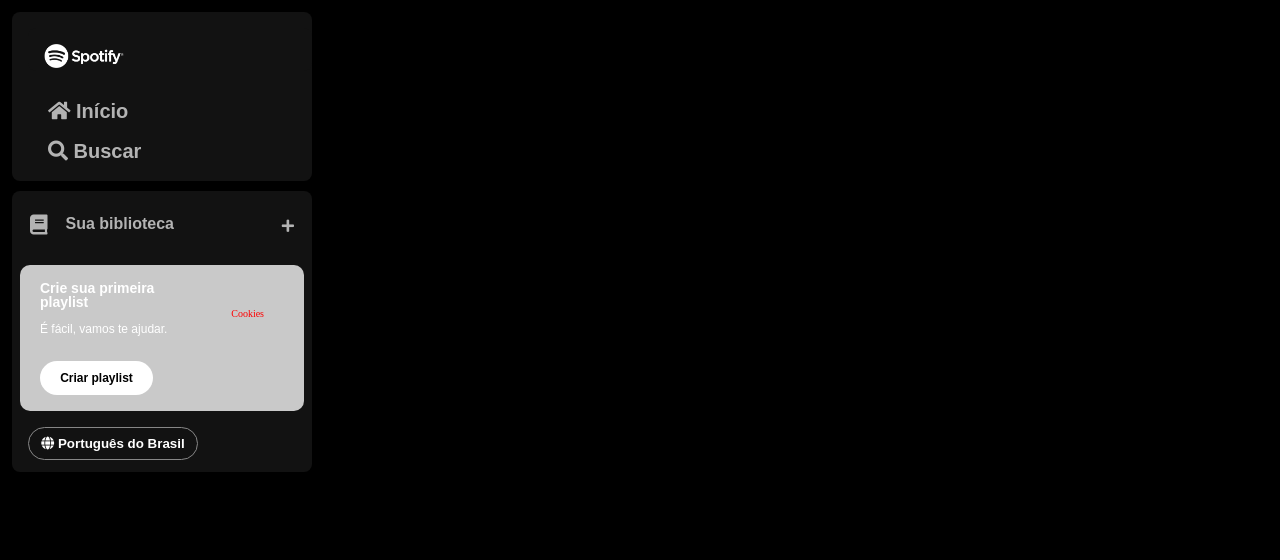
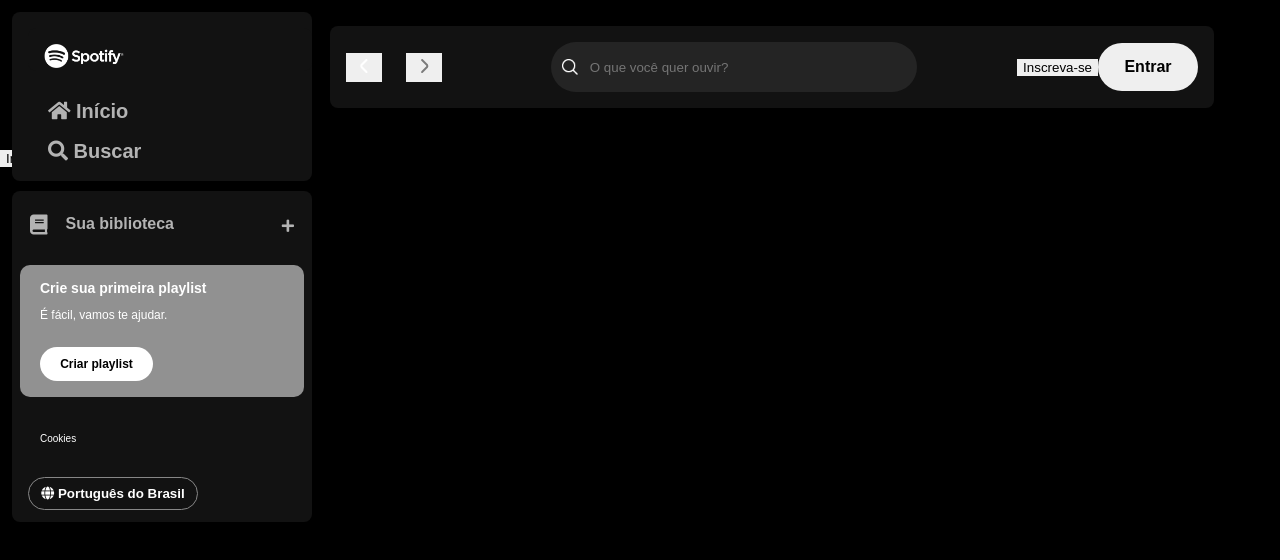
Before and after one commit to nilsonamaral/Imerssao-FrontEnd-Alura, a plain HTML site: page index.html in a window 1280 px wide. Drawn offline with Linux system fonts and the light colour scheme; files that its build step writes are made by us from their sources.

Commit message:
tem que arrumar header

```diff
--- a/index.html
+++ b/index.html
@@ -1,7 +1,9 @@
 <!DOCTYPE html>
 <html lang="pt-BR">
     <link rel="stylesheet" href="style/styles/reset.css">
-    <link rel="stylesheet" href="../Imerssao-FrontEnd-Alura/style/style.css">
+    <link rel="stylesheet" href="style/style/sidebar.css">
+    <link rel="stylesheet" href="style/style/main-content.css">
+    <link rel="stylesheet" href="style/style/vars.css">
     <script src="../Imerssao-FrontEnd-Alura/javaScript/main.js"></script>
     <link rel="stylesheet" href="https://use.fontawesome.com/releases/v5.15.4/css/solid.css"
         integrity="sha384-Tv5i09RULyHKMwX0E8wJUqSOaXlyu3SQxORObAI08iUwIalMmN5L6AvlPX2LMoSE" crossorigin="anonymous" />
@@ -53,10 +55,10 @@
                                     <span>Criar playlist</span>
                             </button>
                     </div>
+                </section>
                 <div class="cookies">
                     <a href="">Cookies</a>
                 </div>
-                </section>
                 <div class="languages">
                     <button class="languages__button">
                         <span class="fa fa-globe"></span>
@@ -66,5 +68,40 @@
 
       </div>
     </div>
+    <main>
+        <div class="main-container">
+            <nav class="header__navigation">
+                <div class="navigation">
+                    <button class="arrow-left">
+                        <img src="style/assets/icons/small-left.png" alt="seta esquerda">
+                    </button>
+                    <button class="arrow-right">
+                        <img src="style/assets/icons/small-right.png" alt="seta direita">
+                    </button>
+                </div>
+
+                    <div class="header__search">
+                        <img src="style/assets/icons/search.png" alt="">
+                        <input id="search-input" type="text" maxlength="800" placeholder="O que você quer ouvir?">
+                    </div>
+
+                    <div class="header__login">
+                        <button class="subcribe">Inscreva-se</button>
+                        <button class="login">Entrar</button>
+                    </div>
+            </nav>
+        </div>
+    </main>
+    <footer class="disclaumer-premiun">
+        <div>
+            <div class="textinfo__footer">
+                <p class="text-info__footer-head">Teste o Premiun de graça</p>
+                <p class="text-details">Inscreva-se para curtir música ilimitada e podcasts só com alguns anúncios. Não precisa de cartão de crédito.</p>
+            </div>
+            <button class="button-sub">
+                <span class="button-sub__text">Increva-se grátis</span>
+            </button>
+        </div>
+    </footer>
 </body>
 </html>
--- /dev/null
+++ b/style/style/main-content.css
@@ -0,0 +1,85 @@
+/* HEADER */
+
+.main-container{
+    max-width: 80vw;
+    max-height: 100vh;
+    margin-left: 320px;
+    margin-right: 56px;
+}
+
+.header__navigation{
+    display: flex;
+    justify-content: space-between;
+    align-items: center;
+    padding: 16px;
+    margin: 10px;
+    border-radius: 8px;
+    background-color: #121212;
+}
+
+.header__navigation .navigation .arrow-left{
+    margin-right: 1.25rem;
+}
+
+.arrow-left .arrow-right{
+    display: flex;
+    align-items: center;
+    justify-content: space-around;
+    width: 32px;
+    height: 32px;
+    background: var(--bg-icon);
+    background-color: var(--bg-arrow-colors);
+    border-radius: 50%;
+    border: none;
+    cursor: pointer;
+}
+
+.header__login{
+    display: flex;
+    align-items: center;
+}
+
+.header__search {
+    display: flex;
+    align-items: center;
+    width: 364px;
+    height: 48px;
+    margin-left: 8px;
+    background-color: #242424;
+    border-radius: 500px;
+    border: 1px solid transparent;
+}
+
+.header__search img{
+    width: 16px;
+    height: 16px;
+    margin-left: 10px;
+}
+
+.header__search input{
+    background: transparent;
+    border: none;
+    padding: 0px 100px 0px 12px;
+    color: #fff;
+    text-overflow: ellipsis;
+    overflow: hidden;
+    white-space: nowrap;
+    outline: none;
+}
+
+.header__login .subscribe{
+    color: #a7a7a7;
+    font-size: 16px;
+    font-weight: 700;
+    background-color: transparent;
+    margin-right: 32px;
+}
+
+.header__login .login{
+    width: 100px;
+    height: 48px;
+    color: #000;
+    font-size: 16px;
+    font-weight: 700;
+    border-radius: 40px;
+}
--- a/style/style.css
+++ b/style/style/sidebar.css
@@ -1,5 +1,6 @@
 body {
     background-color: black;
+    font-family: var(--font-dm-sans);
 }
 
 .sidebar__navigation .logo {
@@ -43,7 +44,6 @@ body {
     text-decoration: none;
     font-weight: 600px;
     font-size: 20px;
-    font-family: "DM Sans", sans-serif;
 }
 
 .library {
@@ -72,7 +72,6 @@ body {
     border: 0px;
     font-size: 1rem;
     font-weight: 700;
-    font-family: "DM Sans", sans-serif;
     text-align: center;
     text-decoration: none;
     text-transform: none;
@@ -95,7 +94,7 @@ body {
     align-items: flex-start;
     justify-content: space-between;
     gap: 20px;
-    background-color: #c9c9c9;
+    background-color: #919191;
     color: #b3b3b3;
     font-weight: 600;
     font-size: 14px;
@@ -112,7 +111,6 @@ body {
 .section-playlist__content .text{
     padding-bottom: 14px;
     color: #fff;
-    font-family: "DM Sans", sans-serif;
 }
 
 .section-playlist__content .tittle{
@@ -132,7 +130,6 @@ body {
     border-radius: 20px;
     font-size: 12px;
     font-weight: 700;
-    font-family: "DM Sans", sans-serif;
     text-decoration: none;
     text-transform: none;
     padding: 10px;
@@ -146,7 +143,7 @@ body {
 }
 
 .sidebar .cookies a{
-    color: #ff0000;
+    color: #ffffff;
     font-weight: 500;
     font-size: 10px;
     text-decoration: none;
--- a/style/styles/vars.css
+++ b/style/style/vars.css
@@ -6,6 +6,7 @@
 
   --bg-icon: #131313;
   --bg-top-bar: #61616142;
+  --bg-arrow-colors: rgba(0,0,07)
   --grid-gap: 24px;
   --column-count: 5;
 
```
Also changed, not shown: style/style/reset.css (renamed from style/styles/reset.css).
